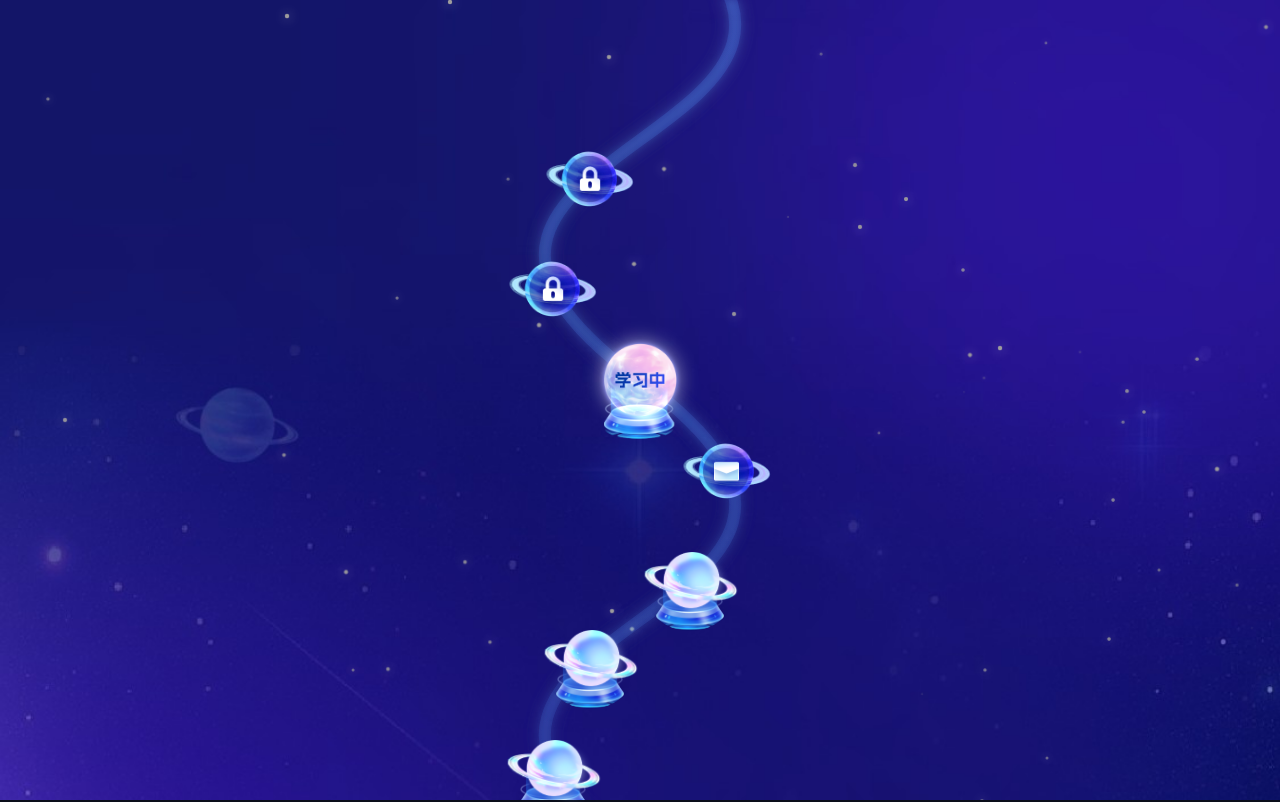
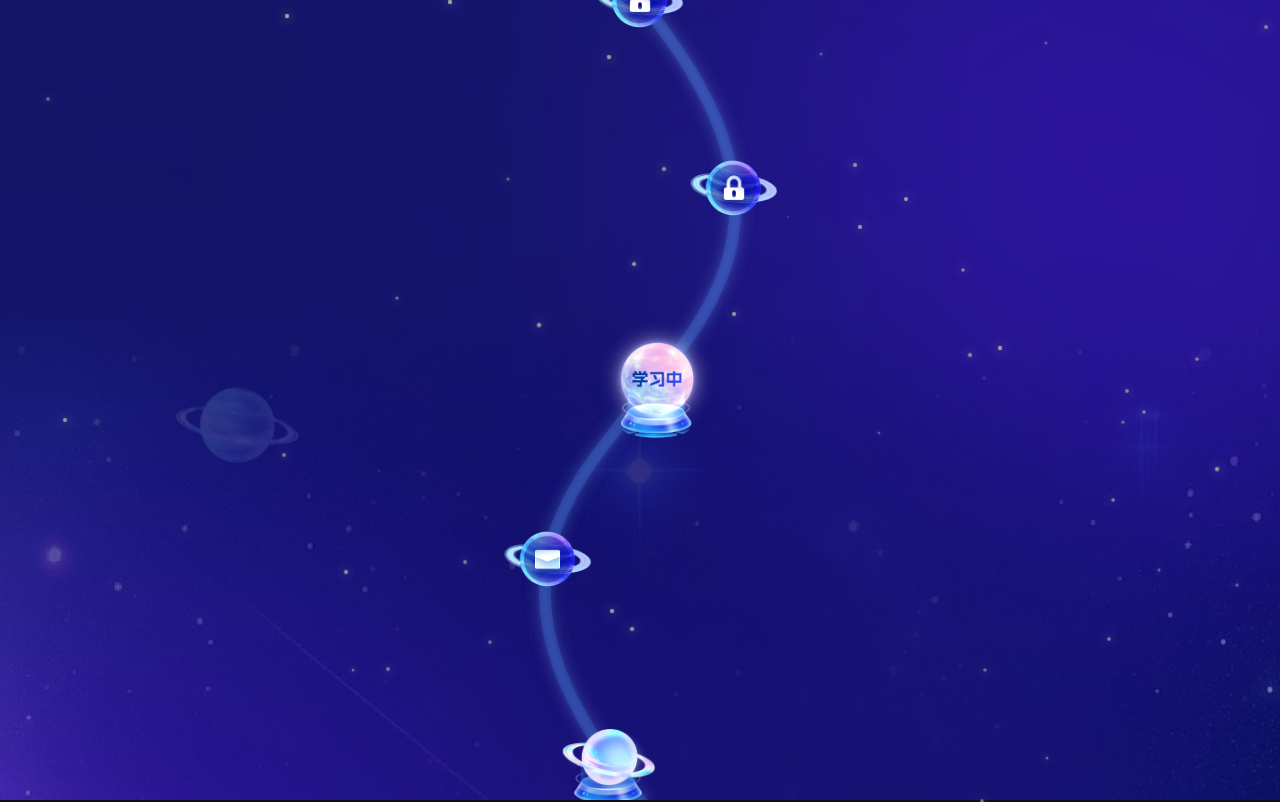
Before and after one commit to zpwingame/start, a Vue app: page / in a window 1280 px wide. Built offline with nearby package versions, Linux system fonts and the light colour scheme.

Commit message:
需求改版

```diff
--- a/src/App.vue
+++ b/src/App.vue
@@ -34,7 +34,6 @@ export default {
   width: 100vw;
   height: 100vh;
   position: relative;
-  overflow: hidden;
   background-image: url(./assets/study-bg.png);
   background-size: cover;
 }
--- a/src/components/KnowledgeGalaxy.vue
+++ b/src/components/KnowledgeGalaxy.vue
@@ -1,5 +1,5 @@
 <template>
-  <div class="knowledge-galaxy" @wheel="handleScroll">
+  <div class="knowledge-galaxy">
     <svg class="curve-path" :viewBox="`0 0 ${svgWidth} ${svgHeight}`">
       <!-- S曲线路径 -->
       <path
@@ -27,12 +27,12 @@
       </defs>
     </svg>
 
-    <div class="planets-container" :style="{ transform: `translateY(${scrollOffset}px)` }">
+    <div class="planets-container" :style="{ height: svgHeight + 'px' }">
       <PlanetComponent
         v-for="(planet, index) in planets"
         :key="planet.id"
         :planet="planet"
-        :position="getScrollAdjustedPosition(planet.position, index)"
+        :position="planet.position"
         @planet-click="handlePlanetClick"
       />
     </div>
@@ -49,58 +49,79 @@ export default {
   },
   data() {
     return {
-      scrollOffset: 300,
       svgWidth: window.innerWidth,
-      svgHeight: window.innerHeight,
       planets: [
-        { id: 1, type: 'locked', title: '未解锁课程', position: { x: 200, y: 100 } },
-        { id: 2, type: 'locked', title: '未解锁课程', position: { x: 150, y: 200 } },
-        { id: 3, type: 'learning', title: '学习中', position: { x: 250, y: 350 } },
-        { id: 4, type: 'available', title: '待学习', position: { x: 180, y: 450 } },
-        { id: 5, type: 'completed', title: '已完成', position: { x: 220, y: 600 } },
-        { id: 6, type: 'completed', title: '已完成', position: { x: 160, y: 750 } },
-        { id: 7, type: 'completed', title: '已完成', position: { x: 240, y: 900 } },
-        { id: 8, type: 'completed', title: '已完成', position: { x: 240, y: 900 } },
-        { id: 9, type: 'completed', title: '已完成', position: { x: 240, y: 900 } },
-        { id: 11, type: 'locked', title: '未解锁课程', position: { x: 200, y: 100 } },
-        { id: 22, type: 'locked', title: '未解锁课程', position: { x: 150, y: 200 } },
-        { id: 33, type: 'learning', title: '学习中', position: { x: 250, y: 350 } },
-        { id: 44, type: 'available', title: '待学习', position: { x: 180, y: 450 } },
-        { id: 55, type: 'completed', title: '已完成', position: { x: 220, y: 600 } },
-        { id: 66, type: 'completed', title: '已完成', position: { x: 160, y: 750 } },
-        { id: 77, type: 'completed', title: '已完成', position: { x: 240, y: 900 } },
-        { id: 88, type: 'completed', title: '已完成', position: { x: 240, y: 900 } },
-        { id: 99, type: 'completed', title: '已完成', position: { x: 240, y: 900 } },
+        { id: 1, type: 'locked', title: '未解锁课程', position: { x: 0, y: 0 } },
+        { id: 2, type: 'locked', title: '未解锁课程', position: { x: 0, y: 0 } },
+        { id: 3, type: 'learning', title: '学习中', position: { x: 0, y: 0 } },
+        { id: 4, type: 'available', title: '待学习', position: { x: 0, y: 0 } },
+        { id: 5, type: 'completed', title: '已完成', position: { x: 0, y: 0 } },
+        { id: 6, type: 'completed', title: '已完成', position: { x: 0, y: 0 } },
+        { id: 7, type: 'completed', title: '已完成', position: { x: 0, y: 0 } },
+        { id: 8, type: 'completed', title: '已完成', position: { x: 0, y: 0 } },
+        { id: 9, type: 'completed', title: '已完成', position: { x: 0, y: 0 } },
+        { id: 11, type: 'locked', title: '未解锁课程', position: { x: 0, y: 0 } },
+        { id: 22, type: 'locked', title: '未解锁课程', position: { x: 0, y: 0 } },
+        { id: 33, type: 'learning', title: '学习中', position: { x: 0, y: 0 } },
+        { id: 44, type: 'available', title: '待学习', position: { x: 0, y: 0 } },
+        { id: 55, type: 'completed', title: '已完成', position: { x: 0, y: 0 } },
+        { id: 66, type: 'completed', title: '已完成', position: { x: 0, y: 0 } },
+        { id: 77, type: 'completed', title: '已完成', position: { x: 0, y: 0 } },
+        { id: 88, type: 'completed', title: '已完成', position: { x: 0, y: 0 } },
+        { id: 99, type: 'completed', title: '已完成', position: { x: 0, y: 0 } },
       ]
     }
   },
   computed: {
+    svgHeight() {
+      // 根据球的数量计算SVG高度：球数量 / 5 * 100vh
+      const ballsPerViewport = 5
+      const viewportHeight = window.innerHeight
+      return Math.ceil(this.planets.length / ballsPerViewport) * viewportHeight
+    },
     curvePath() {
       const width = this.svgWidth
       const height = this.svgHeight
       const centerX = width / 2
 
-      // 双S形参数
-      const startY = -100
-      const endY = height + 60
-      const sectionHeight = (endY - startY) / 2
+      // 根据高度计算需要多少段S曲线
+      const viewportHeight = window.innerHeight
+      const numSegments = Math.ceil(height / viewportHeight)
+
+      // S曲线参数
+      const segmentHeight = height / numSegments
       const controlOffsetX = 330
 
-      // 第一段S形
-      const p0 = { x: centerX, y: startY }
-      const p1 = { x: centerX + controlOffsetX, y: startY + sectionHeight / 2 }
-      const p2 = { x: centerX - controlOffsetX, y: startY + sectionHeight / 2 }
-      const p3 = { x: centerX, y: startY + sectionHeight }
+      let path = ''
 
-      // 第二段S形
-      const p4 = { x: centerX + controlOffsetX, y: startY + sectionHeight + sectionHeight / 2 }
-      const p5 = { x: centerX - controlOffsetX, y: startY + sectionHeight + sectionHeight / 2 }
-      const p6 = { x: centerX, y: endY }
+      for (let i = 0; i < numSegments; i++) {
+        const startY = i * segmentHeight
+        const endY = (i + 1) * segmentHeight
+        const sectionHeight = endY - startY
 
-      // 拼接两段贝塞尔曲线
-      return `M ${p0.x} ${p0.y}
-              C ${p1.x} ${p1.y}, ${p2.x} ${p2.y}, ${p3.x} ${p3.y}
-              C ${p4.x} ${p4.y}, ${p5.x} ${p5.y}, ${p6.x} ${p6.y}`
+        if (i === 0) {
+          // 第一段，用 M 开始
+          const p0 = { x: centerX, y: startY }
+          const p1 = { x: centerX + controlOffsetX, y: startY + sectionHeight / 2 }
+          const p2 = { x: centerX - controlOffsetX, y: startY + sectionHeight / 2 }
+          const p3 = { x: centerX, y: endY }
+
+          path = `M ${p0.x} ${p0.y} C ${p1.x} ${p1.y}, ${p2.x} ${p2.y}, ${p3.x} ${p3.y}`
+        } else {
+          // 后续段，用 C 连接（方向交替）
+          const isEven = i % 2 === 0
+          const offset1 = isEven ? controlOffsetX : -controlOffsetX
+          const offset2 = isEven ? -controlOffsetX : controlOffsetX
+
+          const p1 = { x: centerX + offset1, y: startY + sectionHeight / 2 }
+          const p2 = { x: centerX + offset2, y: startY + sectionHeight / 2 }
+          const p3 = { x: centerX, y: endY }
+
+          path += ` C ${p1.x} ${p1.y}, ${p2.x} ${p2.y}, ${p3.x} ${p3.y}`
+        }
+      }
+
+      return path
     }
   },
   mounted() {
@@ -111,32 +132,16 @@ export default {
     window.removeEventListener('resize', this.updatePlanetPositions)
   },
   methods: {
-    handleScroll(event) {
-      event.preventDefault()
-      const delta = event.deltaY
-      const maxScroll = 200
-      const minScroll = -1000
-
-      // 限制滚动速度，让球按路径平滑移动
-      const scrollSpeed = Math.min(Math.abs(delta), 50) * Math.sign(delta)
-      this.scrollOffset -= scrollSpeed * 0.3
-      this.scrollOffset = Math.max(minScroll, Math.min(maxScroll, this.scrollOffset))
-    },
-
     updatePlanetPositions() {
-      const centerX = window.innerWidth / 2
       this.svgWidth = window.innerWidth
 
-      // 固定间距，每个球之间保持相同距离（曲线总长度的20%）
-      const fixedSpacing = 0.1
-
+      // 球均匀分布在整个曲线上
       this.planets.forEach((planet, index) => {
-        const progress = index * fixedSpacing
-        const clampedProgress = Math.min(progress, 1)
-        const position = this.getPointOnCurve(clampedProgress)
+        const progress = index / (this.planets.length - 1) // 从0到1均匀分布
+        const position = this.getPointOnCurve(progress)
 
         planet.position = {
-          x: centerX + position.x,
+          x: position.x,
           y: position.y
         }
       })
@@ -157,26 +162,9 @@ export default {
       // 清理临时元素
       document.body.removeChild(svg)
 
-      // 返回相对于中心的坐标
-      const centerX = this.svgWidth / 2
       return {
-        x: point.x - centerX,
+        x: point.x,
         y: point.y
-      }
-    },
-
-    getScrollAdjustedPosition(originalPosition, index) {
-      // 固定间距，与updatePlanetPositions保持一致
-      const fixedSpacing = 0.1
-      const baseProgress = index * fixedSpacing
-      const progress = baseProgress + (this.scrollOffset / 1000)
-      const clampedProgress = Math.max(0, Math.min(1, progress))
-      const curvePosition = this.getPointOnCurve(clampedProgress)
-      const centerX = window.innerWidth / 2
-
-      return {
-        x: centerX + curvePosition.x,
-        y: curvePosition.y - this.scrollOffset
       }
     },
 
@@ -196,23 +184,23 @@ export default {
   position: relative;
   width: 100%;
   height: 100vh;
+  overflow-y: auto;
   z-index: 10;
 }
 
 .curve-path {
-  position: fixed;
+  position: absolute;
   top: 0;
-  /* left: 50%;
-  transform: translateX(-50%); */
+  left: 0;
   z-index: 5;
   filter: url(#glow);
 }
 
 .planets-container {
-  position: relative;
+  position: absolute;
+  top: 0;
+  left: 0;
   width: 100%;
-  height: 100%;
-  transition: transform 0.3s ease-out;
   z-index: 15;
 }
 
```
